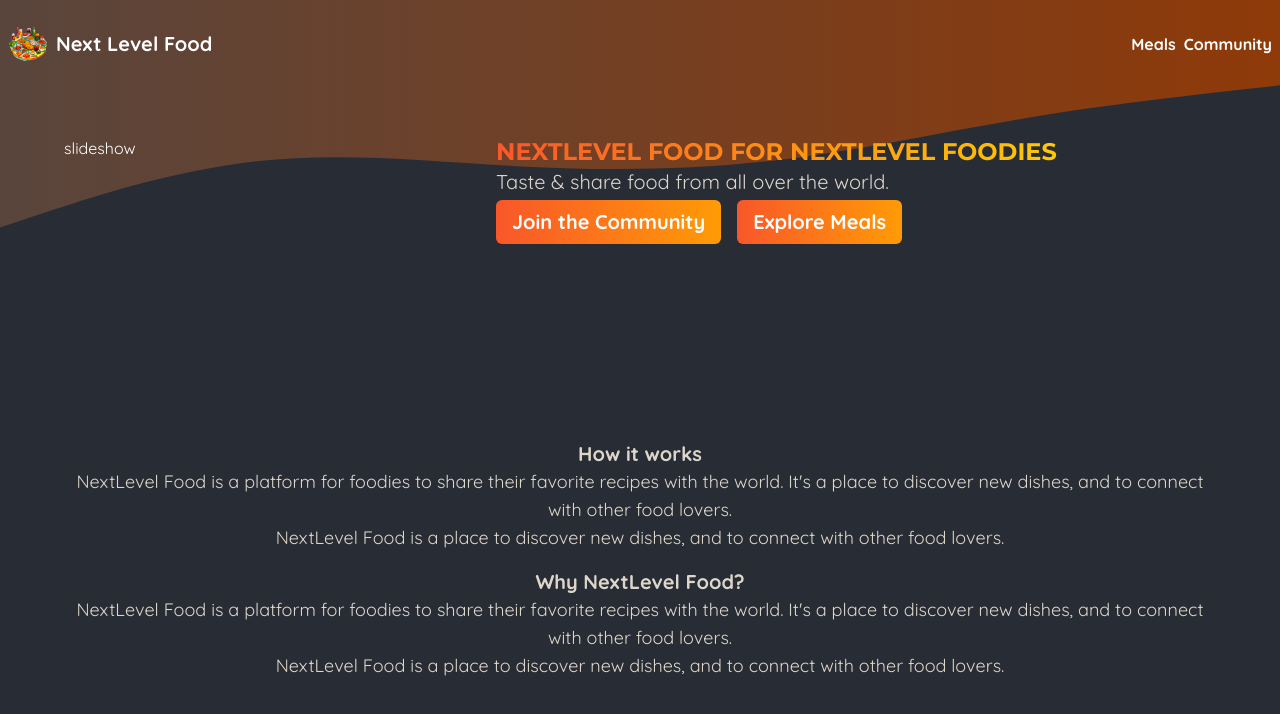
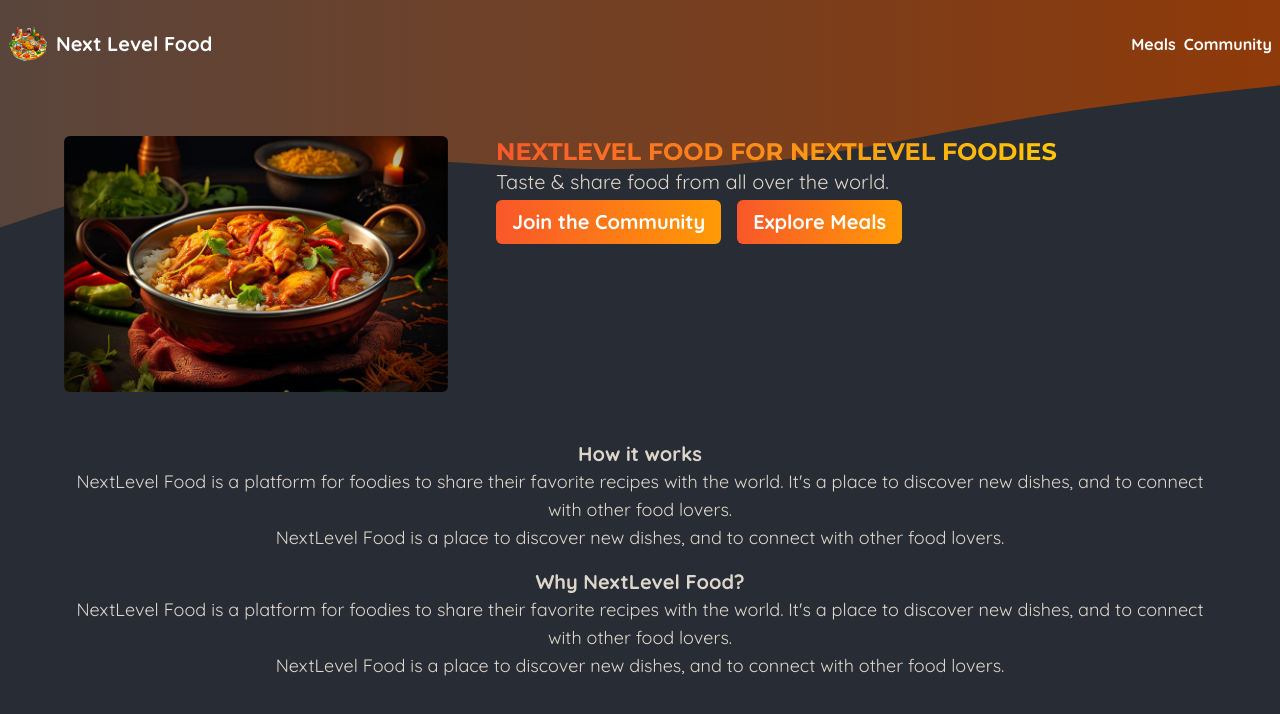
Before and after one commit to katesunday/next_app, a Next.js app: page / in a window 1280 px wide. Shown: the top 714 px of the page. Built offline with nearby package versions, Linux system fonts and the light colour scheme.

Commit message:
slide show

```diff
--- a/app/page.tsx
+++ b/app/page.tsx
@@ -1,10 +1,13 @@
 import Link from 'next/link';
+import ImageSlideShow from '@/components/images/ImageSlideShow';
 
 export default function Home() {
   return (
     <>
       <header className="mx-auto my-12 flex w-[90%] max-w-[75rem] flex-col gap-12 md:flex-row">
-        <div className="h-64 w-96">slideshow</div>
+        <div className="h-64 w-96">
+          <ImageSlideShow />
+        </div>
         <div>
           <div className="text-neutral text-xl">
             <h1 className="font-primary bg-gradient-to-r from-[#f9572a] to-[#ffc905] bg-clip-text text-2xl font-bold uppercase text-transparent">
@@ -29,7 +32,7 @@ export default function Home() {
         </div>
       </header>
       <main>
-        <section className="text-neutral max-w-200 mx-auto my-4 flex w-[90%] flex-col text-center text-lg">
+        <section className="max-w-200 text-neutral mx-auto my-4 flex w-[90%] flex-col text-center text-lg">
           <h2 className="text-xl font-bold">How it works</h2>
           <p>
             NextLevel Food is a platform for foodies to share their favorite
@@ -42,7 +45,7 @@ export default function Home() {
           </p>
         </section>
 
-        <section className="text-neutral max-w-200 mx-auto my-4 flex w-[90%] flex-col text-center text-lg">
+        <section className="max-w-200 text-neutral mx-auto my-4 flex w-[90%] flex-col text-center text-lg">
           <h2 className="text-xl font-bold">Why NextLevel Food?</h2>
           <p>
             NextLevel Food is a platform for foodies to share their favorite
--- /dev/null
+++ b/components/images/ImageSlideShow.tsx
@@ -0,0 +1,50 @@
+'use client';
+import React, { useEffect, useState } from 'react';
+import burgerImg from '@/assets/burger.jpg';
+import curryImg from '@/assets/curry.jpg';
+import dumplingsImg from '@/assets/dumplings.jpg';
+import macncheeseImg from '@/assets/macncheese.jpg';
+import pizzaImg from '@/assets/pizza.jpg';
+import schnitzelImg from '@/assets/schnitzel.jpg';
+import tomatoSaladImg from '@/assets/tomato-salad.jpg';
+import Image, { StaticImageData } from 'next/image';
+
+const images: { image: StaticImageData; alt: string }[] = [
+  { image: burgerImg, alt: 'A delicious, juicy burger' },
+  { image: curryImg, alt: 'A delicious, spicy curry' },
+  { image: dumplingsImg, alt: 'Steamed dumplings' },
+  { image: macncheeseImg, alt: 'Mac and cheese' },
+  { image: pizzaImg, alt: 'A delicious pizza' },
+  { image: schnitzelImg, alt: 'A delicious schnitzel' },
+  { image: tomatoSaladImg, alt: 'A delicious tomato salad' },
+];
+function ImageSlideShow() {
+  const [currentImageIndex, setCurrentImageIndex] = useState(0);
+
+  useEffect(() => {
+    const interval = setInterval(() => {
+      setCurrentImageIndex((prevIndex) =>
+        prevIndex < images.length - 1 ? prevIndex + 1 : 0,
+      );
+    }, 4000);
+
+    return () => clearInterval(interval);
+  }, []);
+
+  return (
+    <div className="relative h-[100%] w-[100%] overflow-hidden rounded-md">
+      {images.map((image, index) => {
+        return (
+          <Image
+            src={image.image}
+            alt={image.alt}
+            key={index}
+            className={`${index === currentImageIndex ? 'slide-show-animation-active' : ''} absolute left-0 top-0 h-[100%] w-[100%] object-cover opacity-0 slide-show-animation`}
+          />
+        );
+      })}
+    </div>
+  );
+}
+
+export default ImageSlideShow;
--- a/tailwind.config.ts
+++ b/tailwind.config.ts
@@ -39,6 +39,15 @@ export default {
         '.bg-gradient-link:hover': {
           background: 'linear-gradient(90deg, #fd4715, #f9b241)',
         },
+        '.slide-show-animation': {
+          transform: 'scale(1.1) translateX(-1rem)',
+          transition: 'all 0.5s ease-in-out',
+        },
+        '.slide-show-animation-active': {
+          zIndex: '1',
+          opacity: '1',
+          transform: 'scale(1) translateX(0) rotate(0)',
+        },
       });
     },
   ],
```
